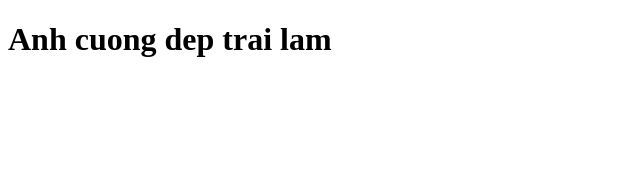
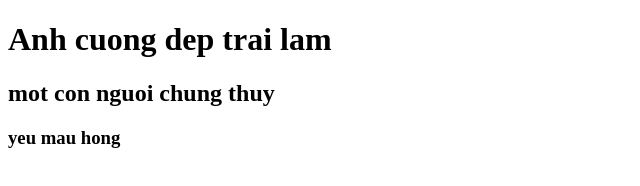
Before and after one commit to khanhlinh1808/GIT_project, a plain HTML site: page index.html in a window 1280 px wide. Shown: the whole page, without its empty margins (0-640 px from the left). Drawn offline with Linux system fonts and the light colour scheme.

Commit message:
new h2 h3 ele

```diff
--- a/index.html
+++ b/index.html
@@ -8,6 +8,8 @@
     <title>Document</title>
 </head>
 <h1>Anh cuong dep trai lam</h1>
+<h2>mot con nguoi chung thuy</h2>
+<h3>yeu mau hong</h3>
 
 <body>
 
```
